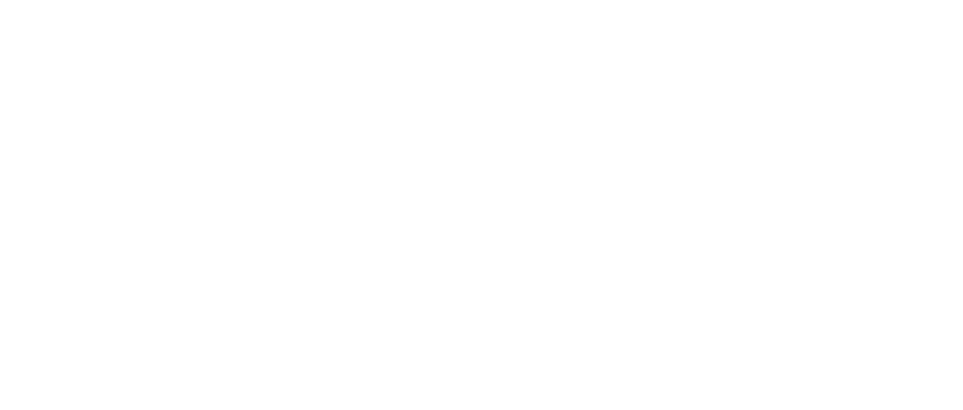
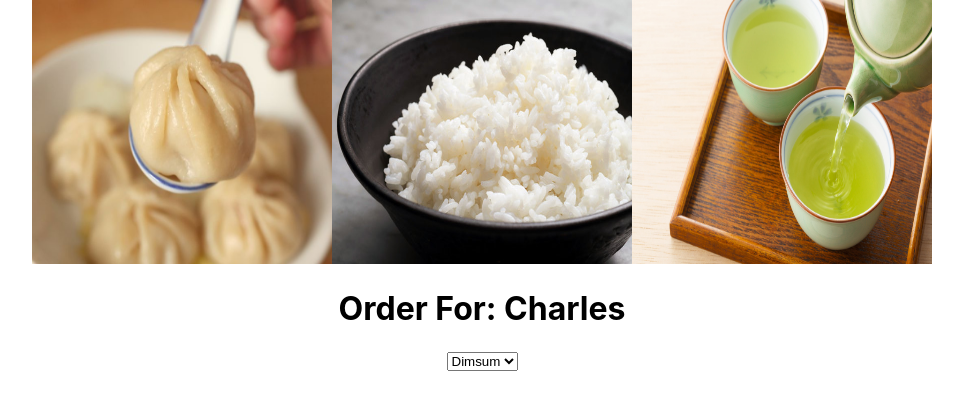
Before and after one commit to xDenzelB/Food-order, a React (Create React App) app: page / in a window 1280 px wide. Shown: the top 410 px of the page, without its empty margins (158-1121 px from the left). Built offline with nearby package versions, Linux system fonts and the light colour scheme.

Commit message:
Finished Main dropdown

```diff
--- a/src/App.css
+++ b/src/App.css
@@ -36,3 +36,9 @@
     transform: rotate(360deg);
   }
 }
+
+.food img {
+  width: 300px;
+  height: 33vh;
+
+}
--- a/src/App.js
+++ b/src/App.js
@@ -1,9 +1,28 @@
 
+import { useState } from 'react';
 import './App.css';
+import OrderImages from './OrderImages';
+import MainDropdown from './Dropdowns/MainDropdown';
+
 
 function App() {
+  const [mainId, setMainId] = useState(1);
+  const [sideId, setSideId] = useState(1);
+  const [drinkId, setDrinkId] = useState(1);
+  const [orderName, setOrderName] = useState('Charles');
+  const [instructions, setInstructions] = useState(['Please make curry extra spicey!!']);
   return (
     <div className="App">
+      <OrderImages mainId={mainId} sideId={sideId} drinkId={drinkId} />
+
+      <h1>Order For: {orderName}</h1>
+      <div className='bottom'>
+
+        <section className='dropdown'>
+          <MainDropdown setMainId={setMainId} />
+        </section>
+
+      </div>
 
     </div>
   );
--- a/src/Dropdowns/MainDropdown.js
+++ b/src/Dropdowns/MainDropdown.js
@@ -0,0 +1,19 @@
+import React from 'react';
+
+export default function MainDropdown({ setMainId }) {
+
+  function handleChange(e) {
+    setMainId(e.target.value);
+  }
+  return (
+
+    <div>
+      <select onChange={handleChange}>
+        <option value='1'>Dimsum</option>
+        <option value='2'>Curry</option>
+        <option value='3'>Sashimi</option>
+      </select>
+
+    </div>
+  );
+}
--- a/src/Dropdowns/SideDropdown.js
+++ b/src/Dropdowns/SideDropdown.js
@@ -0,0 +1,5 @@
+import React from 'react';
+
+export default function SideDropdown() {
+  return <div></div>;
+}
--- a/src/OrderImages.js
+++ b/src/OrderImages.js
@@ -2,8 +2,8 @@
 
 export default function OrderImages({ mainId, sideId, drinkId }) {
   return <div className='food'>
-    <img className='main-img' src={`main-${mainId}.jpeg`} />
-    <img className='side-img' src={`side-${sideId}.jpeg`} />
-    <img className='drink-img' src={`drink-${drinkId}.jpeg`} />
+    <img className='main-img' src={`main-${mainId}.jpg`} />
+    <img className='side-img' src={`side-${sideId}.jpg`} />
+    <img className='drink-img' src={`drink-${drinkId}.jpg`} />
   </div>;
 }
```
